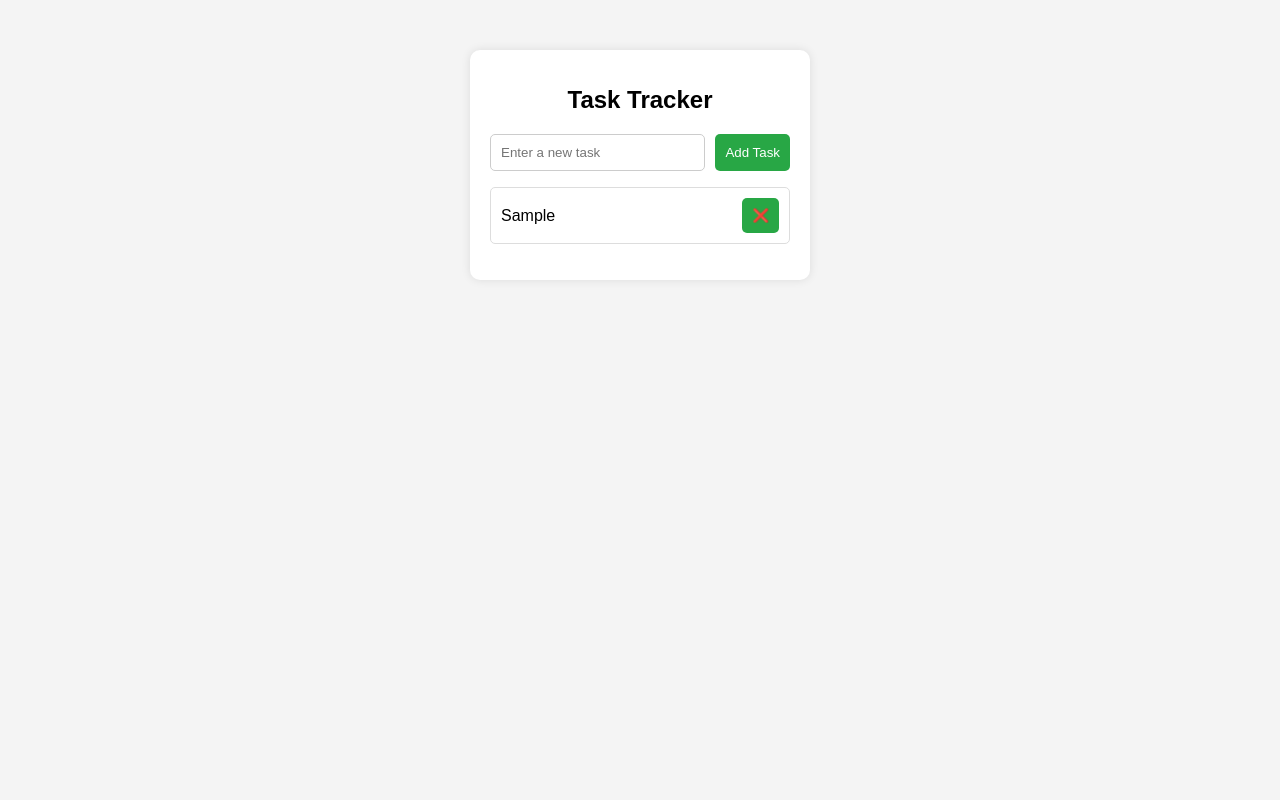
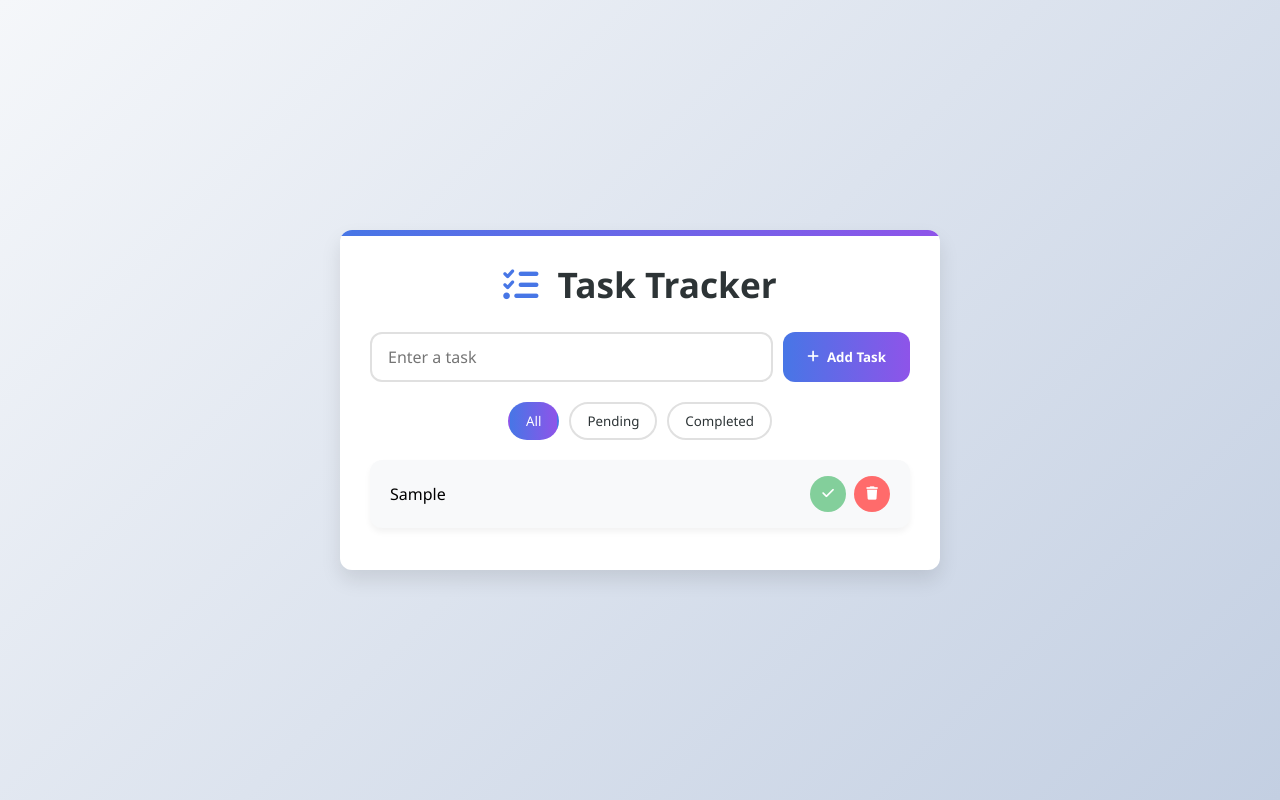
Before and after one commit to SubodhaB/task-tracker, a plain HTML site: page index.html in a window 1280 px wide. Both pictures are taken after typing "Sample" into the empty fields and a click on the button "Add Task". Drawn offline with Linux system fonts and the light colour scheme.

Commit message:
Added task management new options and functionality in JavaScript

```diff
--- a/index.html
+++ b/index.html
@@ -5,17 +5,22 @@
 <meta name="viewport" content="width=device-width, initial-scale=1.0">
 <title>Task Tracker</title>
 <link rel="stylesheet" href="style.css">
+<link rel="stylesheet" href="https://cdnjs.cloudflare.com/ajax/libs/font-awesome/6.4.0/css/all.min.css">
 </head>
 <body>
-    <div class="container">
-        <h1>Task Tracker</h1>
-        <form id="task-form">
-            <input type="text" id="task-input" placeholder="Enter a new task" required>
-            <button type="submit">Add Task</button>
-        </form>
-        <ul id="task-list"></ul>
+<div class="task-tracker">
+  <h1><i class="fas fa-tasks"></i> Task Tracker</h1>
+  <div class="task-input">
+    <input type="text" id="taskInput" placeholder="Enter a task">
+    <button id="addTask"><i class="fas fa-plus"></i> Add Task</button>
   </div>
-
+  <div class="task-filters">
+    <button class="filter active" data-filter="all">All</button>
+    <button class="filter" data-filter="pending">Pending</button>
+    <button class="filter" data-filter="completed">Completed</button>
+  </div>
+  <ul id="taskList"></ul>
+</div>
 <script src="script.js"></script>
 </body>
 </html>
--- a/script.js
+++ b/script.js
@@ -1,38 +1,91 @@
+// script.js
 document.addEventListener("DOMContentLoaded", () => {
-    const taskForm = document.getElementById("task-form");
-    const taskInput = document.getElementById("task-input");
-    const taskList = document.getElementById("task-list");
+    const taskInput = document.getElementById("taskInput");
+    const addTaskButton = document.getElementById("addTask");
+    const taskList = document.getElementById("taskList");
+    const filterButtons = document.querySelectorAll(".filter");
+    let tasks = JSON.parse(localStorage.getItem("tasks")) || [];
 
-    // Load tasks from localStorage
-    const tasks = JSON.parse(localStorage.getItem("tasks")) || [];
-
-    function renderTasks() {
-        taskList.innerHTML = "";
-        tasks.forEach((task, index) => {
-            const li = document.createElement("li");
-            li.innerHTML = `
-                ${task}
-                <button onclick="deleteTask(${index})">❌</button>
-            `;
-            taskList.appendChild(li);
-        });
-        localStorage.setItem("tasks", JSON.stringify(tasks));
+    function saveTasks() {
+      localStorage.setItem("tasks", JSON.stringify(tasks));
     }
 
-    taskForm.addEventListener("submit", (event) => {
-        event.preventDefault();
-        const newTask = taskInput.value.trim();
-        if (newTask) {
-            tasks.push(newTask);
-            taskInput.value = "";
-            renderTasks();
-        }
+    function renderTasks(filter = "all") {
+      taskList.innerHTML = "";
+
+      tasks.forEach((task, index) => {
+        if (filter === "completed" && !task.completed) return;
+        if (filter === "pending" && task.completed) return;
+
+        const li = document.createElement("li");
+
+        const taskText = document.createElement("span");
+        taskText.textContent = task.text;
+        taskText.classList.add("task-text");
+
+        li.classList.toggle("completed", task.completed);
+
+        const actionsDiv = document.createElement("div");
+        actionsDiv.classList.add("task-actions");
+
+        const toggleBtn = document.createElement("button");
+        toggleBtn.innerHTML = task.completed ? '<i class="fas fa-undo"></i>' : '<i class="fas fa-check"></i>';
+        toggleBtn.classList.add("toggle-btn");
+        toggleBtn.onclick = (e) => {
+          e.stopPropagation();
+          task.completed = !task.completed;
+          saveTasks();
+          renderTasks(filter);
+        };
+
+        const deleteBtn = document.createElement("button");
+        deleteBtn.innerHTML = '<i class="fas fa-trash"></i>';
+        deleteBtn.classList.add("delete-btn");
+        deleteBtn.onclick = (e) => {
+          e.stopPropagation();
+          tasks.splice(index, 1);
+          saveTasks();
+          renderTasks(filter);
+        };
+
+        actionsDiv.appendChild(toggleBtn);
+        actionsDiv.appendChild(deleteBtn);
+
+        li.appendChild(taskText);
+        li.appendChild(actionsDiv);
+        taskList.appendChild(li);
+      });
+    }
+
+    addTaskButton.addEventListener("click", () => {
+      const text = taskInput.value.trim();
+      if (text) {
+        tasks.push({ text, completed: false });
+        saveTasks();
+        renderTasks();
+        taskInput.value = "";
+      }
     });
 
-    window.deleteTask = function(index) {
-        tasks.splice(index, 1);
-        renderTasks();
-    };
+    taskInput.addEventListener("keypress", (e) => {
+      if (e.key === "Enter") {
+        const text = taskInput.value.trim();
+        if (text) {
+          tasks.push({ text, completed: false });
+          saveTasks();
+          renderTasks();
+          taskInput.value = "";
+        }
+      }
+    });
+
+    filterButtons.forEach(button => {
+      button.addEventListener("click", () => {
+        filterButtons.forEach(btn => btn.classList.remove("active"));
+        button.classList.add("active");
+        renderTasks(button.dataset.filter);
+      });
+    });
 
     renderTasks();
-});
+  });
--- a/style.css
+++ b/style.css
@@ -1,62 +1,229 @@
-body {
-    font-family: Arial, sans-serif;
-    text-align: center;
-    background-color: #f4f4f4;
+/* Modern gradient background with smooth transitions */
+:root {
+    --primary-color: #4776E6;
+    --secondary-color: #8E54E9;
+    --background-color: #f8f9fa;
+    --completed-color: #83cf9b;
+    --delete-color: #ff6b6b;
+    --text-color: #2d3436;
+    --card-shadow: 0 10px 20px rgba(0, 0, 0, 0.1);
+    --border-radius: 12px;
+  }
+
+  * {
     margin: 0;
     padding: 0;
+    box-sizing: border-box;
+    font-family: 'Segoe UI', Tahoma, Geneva, Verdana, sans-serif;
   }
 
-.container {
-    width: 300px;
-    margin: 50px auto;
-    background: white;
+  body {
+    background: linear-gradient(135deg, #f5f7fa 0%, #c3cfe2 100%);
+    min-height: 100vh;
+    display: flex;
+    justify-content: center;
+    align-items: center;
     padding: 20px;
-    border-radius: 10px;
-    box-shadow: 0px 0px 10px rgba(0, 0, 0, 0.1);
+  }
+
+  .task-tracker {
+    background-color: white;
+    border-radius: var(--border-radius);
+    box-shadow: var(--card-shadow);
+    width: 100%;
+    max-width: 600px;
+    padding: 30px;
+    position: relative;
+    overflow: hidden;
+  }
+
+  .task-tracker::before {
+    content: '';
+    position: absolute;
+    top: 0;
+    left: 0;
+    right: 0;
+    height: 6px;
+    background: linear-gradient(to right, var(--primary-color), var(--secondary-color));
   }
 
   h1 {
-    font-size: 24px;
-    margin-bottom: 20px;
+    color: var(--text-color);
+    margin-bottom: 24px;
+    font-weight: 600;
+    text-align: center;
+    font-size: 2.2rem;
   }
 
-#task-form {
+  h1 i {
+    color: var(--primary-color);
+    margin-right: 10px;
+  }
+
+  .task-input {
     display: flex;
+    margin-bottom: 20px;
     gap: 10px;
   }
 
-#task-input {
+  #taskInput {
     flex: 1;
-    padding: 10px;
-    border: 1px solid #ccc;
-    border-radius: 5px;
+    padding: 12px 16px;
+    border: 2px solid #e0e0e0;
+    border-radius: var(--border-radius);
+    font-size: 1rem;
+    outline: none;
+    transition: border-color 0.3s;
   }
 
-button {
-    padding: 10px;
-    background: #28a745;
+  #taskInput:focus {
+    border-color: var(--primary-color);
+  }
+
+  #addTask {
+    background: linear-gradient(to right, var(--primary-color), var(--secondary-color));
     color: white;
     border: none;
+    border-radius: var(--border-radius);
+    padding: 12px 24px;
     cursor: pointer;
-    border-radius: 5px;
+    font-weight: 600;
+    transition: all 0.3s;
+    display: flex;
+    align-items: center;
+    gap: 8px;
   }
 
-button:hover {
-    background: #218838;
+  #addTask:hover {
+    transform: translateY(-2px);
+    box-shadow: 0 5px 15px rgba(0, 0, 0, 0.1);
   }
 
-ul {
-    list-style: none;
-    padding: 0;
+  .task-filters {
+    display: flex;
+    justify-content: center;
+    margin-bottom: 20px;
+    gap: 10px;
   }
 
-li {
-    background: #fff;
-    margin: 5px 0;
-    padding: 10px;
+  .filter {
+    background-color: transparent;
+    color: var(--text-color);
+    border: 2px solid #e0e0e0;
+    border-radius: 20px;
+    padding: 8px 16px;
+    cursor: pointer;
+    font-weight: 500;
+    transition: all 0.3s;
+  }
+
+  .filter:hover {
+    border-color: var(--primary-color);
+    color: var(--primary-color);
+  }
+
+  .filter.active {
+    background: linear-gradient(to right, var(--primary-color), var(--secondary-color));
+    color: white;
+    border-color: transparent;
+  }
+
+  #taskList {
+    list-style-type: none;
+    margin-top: 20px;
+  }
+
+  #taskList li {
+    background-color: var(--background-color);
+    padding: 16px 20px;
+    border-radius: var(--border-radius);
+    margin-bottom: 12px;
     display: flex;
     justify-content: space-between;
     align-items: center;
-    border-radius: 5px;
-    border: 1px solid #ddd;
+    transition: all 0.3s;
+    box-shadow: 0 4px 6px rgba(0, 0, 0, 0.05);
+    animation: slideIn 0.3s ease-out;
   }
+
+  @keyframes slideIn {
+    from {
+      transform: translateY(20px);
+      opacity: 0;
+    }
+    to {
+      transform: translateY(0);
+      opacity: 1;
+    }
+  }
+
+  #taskList li:hover {
+    transform: translateY(-3px);
+    box-shadow: 0 6px 12px rgba(0, 0, 0, 0.1);
+  }
+
+  .task-text {
+    flex: 1;
+    word-break: break-word;
+    transition: all 0.3s;
+  }
+
+  .completed .task-text {
+    text-decoration: line-through;
+    color: #888;
+  }
+
+  .completed {
+    background-color: rgba(131, 207, 155, 0.2);
+    border-left: 4px solid var(--completed-color);
+  }
+
+  .task-actions {
+    display: flex;
+    gap: 8px;
+  }
+
+  .toggle-btn, .delete-btn {
+    border: none;
+    border-radius: 50%;
+    width: 36px;
+    height: 36px;
+    display: flex;
+    justify-content: center;
+    align-items: center;
+    cursor: pointer;
+    transition: all 0.3s;
+  }
+
+  .toggle-btn {
+    background-color: var(--completed-color);
+    color: white;
+  }
+
+  .delete-btn {
+    background-color: var(--delete-color);
+    color: white;
+  }
+
+  .toggle-btn:hover, .delete-btn:hover {
+    transform: scale(1.1);
+  }
+
+  /* Responsive design */
+  @media (max-width: 600px) {
+    .task-tracker {
+      padding: 20px;
+    }
+
+    h1 {
+      font-size: 1.8rem;
+    }
+
+    .task-input {
+      flex-direction: column;
+    }
+
+    #addTask {
+      padding: 10px;
+    }
+  }
```
Lines whose indentation alone changed are shown as unchanged.
